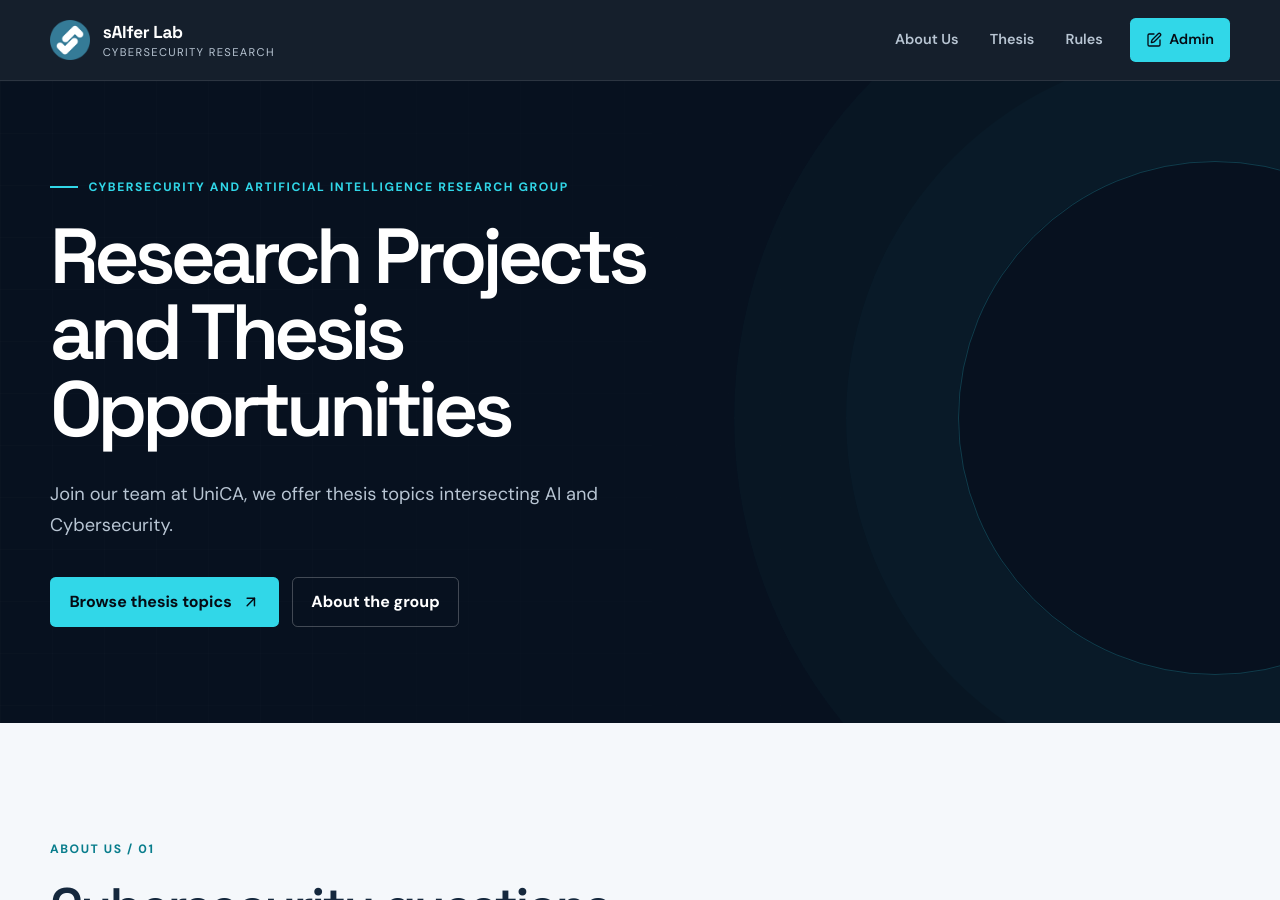
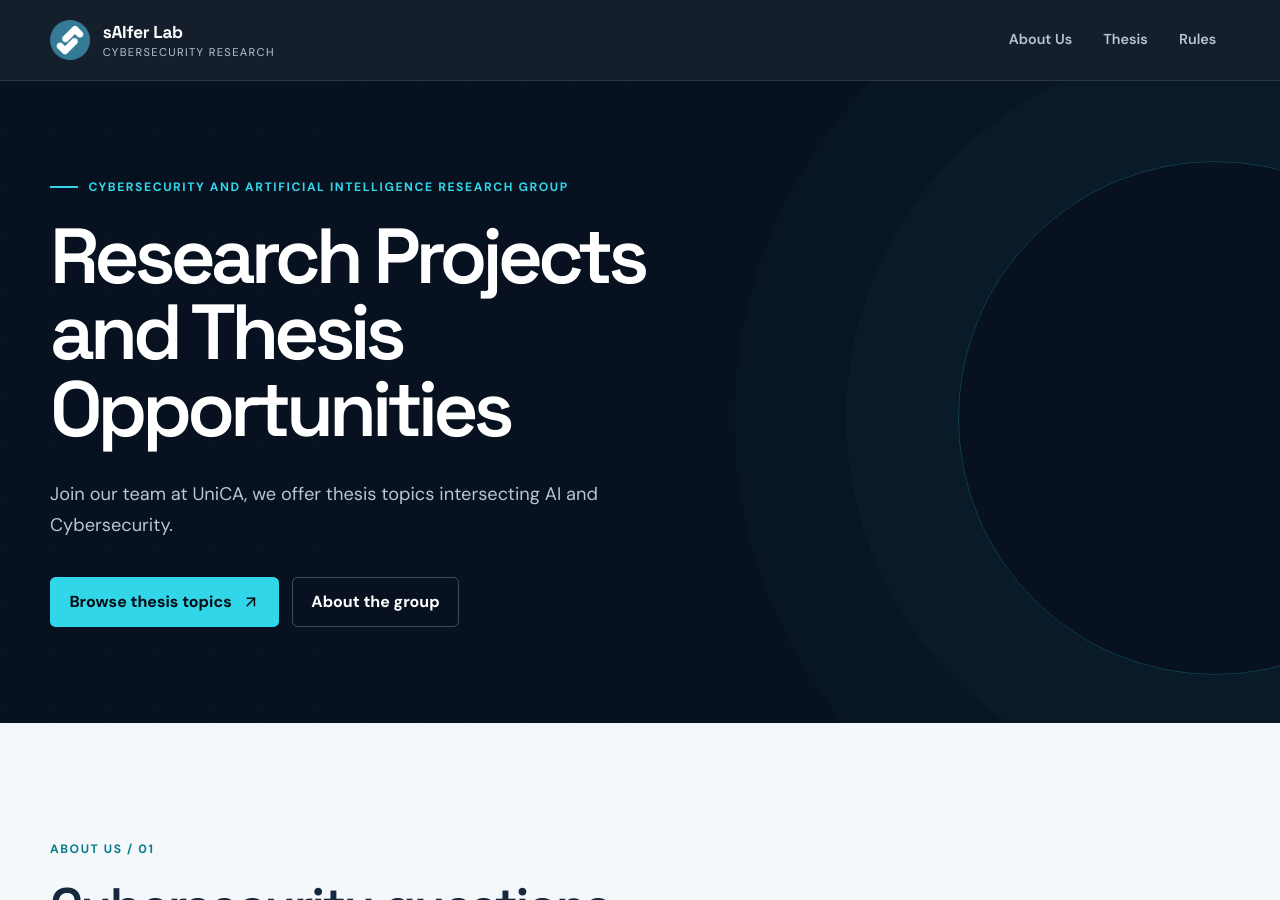
Before and after one commit to sAIferLab-Cyber/saiferlab-cyber.github.io, a Jekyll site: the page built from index.html, in a window 1280 px wide and 900 px high. Built offline with Jekyll 4.4.1, drawn with Linux system fonts in a browser that asks for light colours.

Commit message:
Removed admin buttons

```diff
--- a/_includes/header.html
+++ b/_includes/header.html
@@ -17,7 +17,6 @@
       <a href="{{ '/team/' | relative_url }}">About Us</a>
       <a href="{{ '/thesis/' | relative_url }}">Thesis</a>
       <a href="{{ '/rules/' | relative_url }}">Rules</a>
-      <a class="nav-admin" href="{{ '/admin/' | relative_url }}"><i data-lucide="square-pen"></i> Admin</a>
     </nav>
   </div>
 </header>
--- a/thesis.html
+++ b/thesis.html
@@ -39,7 +39,6 @@ permalink: /thesis/
         <h2 id="available-theses-title">Available thesis topics</h2>
         <p>Select a title to view its abstract, supervisor, tutor, and related resources.</p>
       </div>
-      <a class="cms-status-link" href="{{ '/admin/#/collections/thesis-data/entries/thesis-topics' | relative_url }}"><i data-lucide="settings-2"></i> Admin · Manage status</a>
     </header>
 
     <div class="catalog-tools">
```
Also changed, not shown: README.md.
